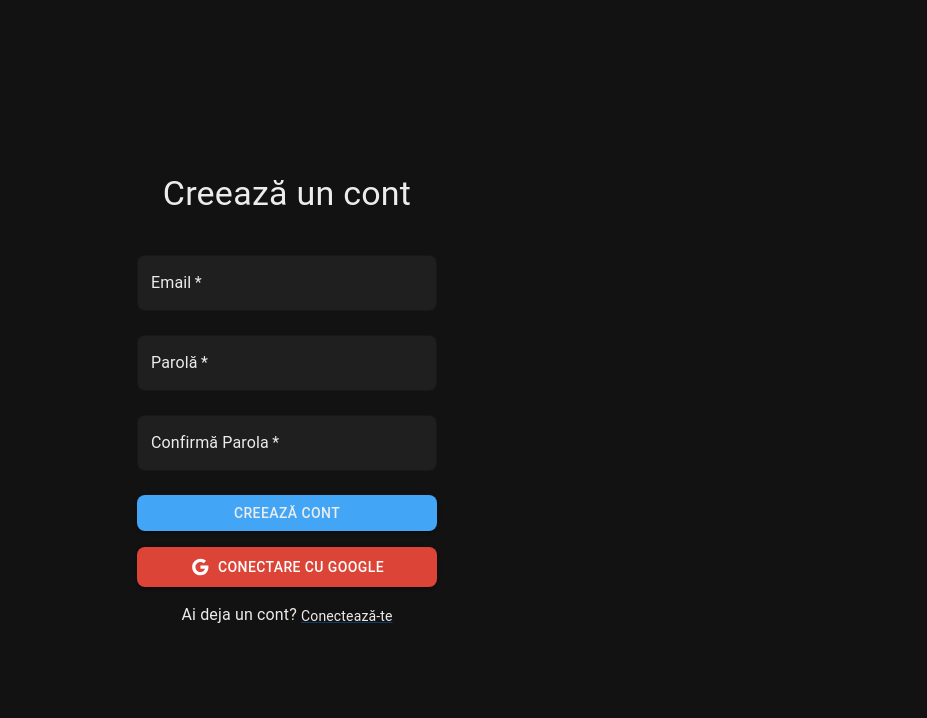
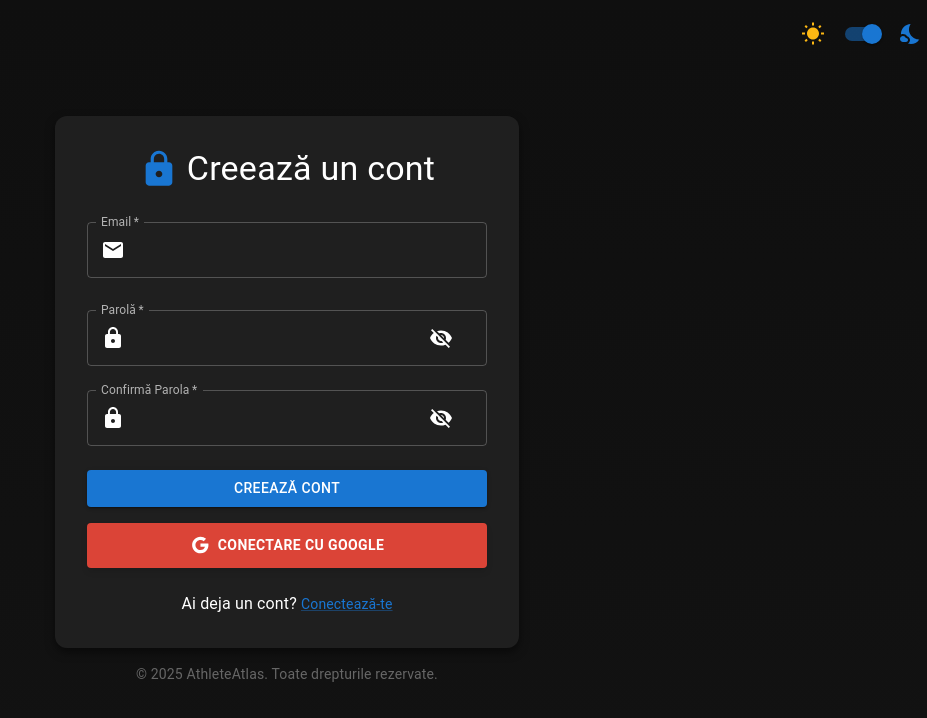
Before and after one commit to AndreiStolojan/athlete_atlas, a React (Create React App) app in the folder athlete-atlas/: page / in a window 1280 px wide. Shown: the top 718 px of the page, without its empty margins (353-1280 px from the left). Built offline with nearby package versions, Linux system fonts and the light colour scheme; no server answers.

Commit message:
frotend auth + theme change

```diff
--- a/athlete-atlas/src/components/Auth.jsx
+++ b/athlete-atlas/src/components/Auth.jsx
@@ -8,72 +8,28 @@ import {
     browserLocalPersistence,
     GoogleAuthProvider,
     signInWithPopup,
-    signInWithRedirect,
 } from "firebase/auth";
 import { useNavigate } from "react-router-dom";
 import {
     TextField,
     Button,
     Typography,
+    Switch,
+    InputAdornment,
     Box,
     Link,
+    Alert,
     createTheme,
     ThemeProvider,
+    FormControlLabel,
 } from "@mui/material";
+import WbSunnyIcon from "@mui/icons-material/WbSunny";
+import NightsStayIcon from "@mui/icons-material/NightsStay";
 import GoogleIcon from "@mui/icons-material/Google";
-
-// Tema globală Material-UI
-const theme = createTheme({
-    palette: {
-        background: {
-            default: "#121212",
-        },
-        text: {
-            primary: "#ECECEC",
-        },
-    },
-    components: {
-        MuiTextField: {
-            styleOverrides: {
-                root: {
-                    "& .MuiInputBase-root": {
-                        backgroundColor: "#1F1F1F",
-                        color: "#ECECEC",
-                        borderRadius: "8px",
-                        "&:hover": {
-                            borderColor: "#42A5F5",
-                        },
-                        "&.Mui-focused": {
-                            borderColor: "#42A5F5",
-                        },
-                    },
-                    "& .MuiInputLabel-root": {
-                        color: "#ECECEC",
-                    },
-                },
-            },
-        },
-        MuiButton: {
-            styleOverrides: {
-                root: {
-                    backgroundColor: "#42A5F5",
-                    color: "#ECECEC",
-                    borderRadius: "8px",
-                    "&:hover": {
-                        backgroundColor: "#64BDF5",
-                    },
-                },
-            },
-        },
-        MuiTypography: {
-            styleOverrides: {
-                root: {
-                    color: "#ECECEC",
-                },
-            },
-        },
-    },
-});
+import Visibility from "@mui/icons-material/Visibility";
+import VisibilityOff from "@mui/icons-material/VisibilityOff";
+import Lock from "@mui/icons-material/Lock";
+import Email from "@mui/icons-material/Email";
 
 const Auth = () => {
     const [email, setEmail] = useState("");
@@ -82,132 +38,231 @@ const Auth = () => {
     const [isRegistering, setIsRegistering] = useState(true);
     const [error, setError] = useState(null);
     const [success, setSuccess] = useState("");
+    const [showPassword, setShowPassword] = useState(false);
+    const [showConfirmPassword, setShowConfirmPassword] = useState(false);
+    const togglePasswordVisibility = () => {
+        setShowPassword(!showPassword);
+        setShowConfirmPassword(!showConfirmPassword);
+    };
+    const [isDarkMode, setIsDarkMode] = useState(true);
     const navigate = useNavigate();
 
-    // Funcția pentru conectarea cu Google
+    // Temele pentru moduri dark și light
+    const darkTheme = createTheme({
+        palette: {
+            mode: "dark",
+            background: {
+                default: "#121212",
+                paper: "#1E1E1E",
+            },
+            text: {
+                primary: "#FFFFFF",
+                secondary: "#B3B3B3",
+            },
+            primary: {
+                main: "#1976D2",
+            },
+            secondary: {
+                main: "#FFC107",
+            },
+            error: {
+                main: "#FF5252",
+            },
+            success: {
+                main: "#4CAF50",
+            },
+        },
+    });
+
+    const lightTheme = createTheme({
+        palette: {
+            mode: "light",
+            background: {
+                default: "#FFFFFF",
+                paper: "#F5F5F5",
+            },
+            text: {
+                primary: "#121212",
+                secondary: "#4F4F4F",
+            },
+            primary: {
+                main: "#1976D2",
+            },
+        },
+    });
+
+    const theme = isDarkMode ? darkTheme : lightTheme;
+
     const handleGoogleSignIn = async () => {
         setError(null);
         setSuccess("");
-
         try {
-            // Creăm instanța corectă a GoogleAuthProvider la începutul funcției
             const googleProvider = new GoogleAuthProvider();
-
-            // Setăm parametrii pentru forțarea selectorului de conturi
-            googleProvider.setCustomParameters({
-                prompt: "select_account",
-            });
-
-            // Asigurăm persistența autentificării
+            googleProvider.setCustomParameters({ prompt: "select_account" });
             await setPersistence(auth, browserLocalPersistence);
 
-            // Încercăm să realizăm conectarea prin popup
             const result = await signInWithPopup(auth, googleProvider);
-            const user = result.user;
+            if (!result.user) throw new Error("Conectarea Google a eșuat.");
 
-            if (!user) {
-                throw new Error("Conectarea Google a eșuat.");
-            }
-
-            // Dacă autentificarea reușește
             setSuccess("Te-ai conectat cu succes folosind contul Google!");
             navigate("/dashboard");
         } catch (err) {
-            console.error("Eroare la autentificare:", err);
-
-            if (err.code === "auth/popup-blocked") {
-                try {
-                    // Dacă pop-up-ul este blocat, fallback la signInWithRedirect
-                    const googleRedirectProvider = new GoogleAuthProvider();
-                    googleRedirectProvider.setCustomParameters({
-                        prompt: "select_account", // Setăm parametrii și aici
-                    });
-                    await signInWithRedirect(auth, googleRedirectProvider);
-                } catch (redirectError) {
-                    console.error("Eroare la fallback pentru redirect:", redirectError);
-                    setError(
-                        redirectError.message || "Autentificarea cu Google a eșuat complet."
-                    );
-                }
-            } else {
-                // Tratare alte erori
             setError(err.message || "Conectarea cu Google a eșuat.");
         }
-        }
+    };
+
+    // Declarăm un contor global pentru numărul de încercări
+    let attempts = 0;
+
+// Funcția de resetare a contorului
+    const resetAttempts = () => {
+        attempts = 0;
     };
 
     const handleSubmit = async (e) => {
         e.preventDefault();
-        setError(null);
-        setSuccess("");
+        setError(null); // Resetăm mesajele de eroare
+        setSuccess(""); // Resetăm mesajele de succes
 
         try {
+            // Blocăm dacă se depășește numărul de încercări
+            if (attempts >= 5) {
+                setError("Prea multe încercări nereușite. Vă rugăm să așteptați 30 de secunde înainte de a încerca din nou.");
+                return;
+            }
+
+            // Creștem numărul de încercări
+            attempts++;
+
             await setPersistence(auth, browserLocalPersistence);
 
             if (isRegistering) {
                 if (!email) throw new Error("Introduceți o adresă de email.");
-                if (password.length < 6)
-                    throw new Error("Parola trebuie să aibă cel puțin 6 caractere.");
-                if (password !== confirmPassword)
-                    throw new Error("Parolele nu coincid.");
+                if (password.length < 6) throw new Error("Parola trebuie să aibă cel puțin 6 caractere.");
+                if (password !== confirmPassword) throw new Error("Parolele nu coincid.");
 
-                const userCredential = await createUserWithEmailAndPassword(
-                    auth,
-                    email,
-                    password
-                );
-                const user = userCredential.user;
-
-                await sendEmailVerification(user);
-                setSuccess(`Contul a fost creat. Verifică email-ul ${email} pentru confirmare.`);
+                await createUserWithEmailAndPassword(auth, email, password);
+                setSuccess("Contul a fost creat cu succes! Verifică email-ul pentru confirmare.");
+                resetAttempts(); // Resetăm când operația reușește
             } else {
                 if (!email) throw new Error("Introduceți o adresă de email.");
                 if (!password) throw new Error("Introduceți o parolă.");
 
-                const userCredential = await signInWithEmailAndPassword(
-                    auth,
-                    email,
-                    password
-                );
-                const user = userCredential.user;
+                const userCredential = await signInWithEmailAndPassword(auth, email, password);
 
-                if (!user.emailVerified) {
+                // Verificăm dacă email-ul utilizatorului este confirmat
+                if (!userCredential.user.emailVerified) {
                     throw new Error("Email-ul nu este verificat. Verifică-ți inbox-ul.");
                 }
 
                 setSuccess("Autentificat cu succes!");
                 navigate("/dashboard");
+                resetAttempts(); // Resetăm când operația reușește
             }
-        } catch (err) {
-            console.error(err);
-            setError(err.message || "A apărut o eroare necunoscută.");
+        } catch (error) {
+            // Verificăm codurile de eroare Firebase și gestionăm mesajele corespunzătoare
+            if (error.code === "auth/too-many-requests") {
+                // Blocăm manual pentru 30 de secunde
+                setError("Prea multe încercări. Așteptați 30 de secunde și încercați din nou.");
+                setTimeout(() => resetAttempts(), 30000); // Resetăm după 30 de secunde
+            } else {
+                // Alte erori Firebase
+                switch (error.code) {
+                    case "auth/email-already-in-use":
+                        setError("Această adresă de email este deja folosită");
+                        break;
+                    case "auth/weak-password":
+                        setError("Parola este prea slabă. Te rugăm să alegi o parolă mai puternică.");
+                        break;
+                    case "auth/invalid-email":
+                        setError("Adresa de email este nevalidă. Verifică formatul.");
+                        break;
+                    case "auth/user-not-found":
+                        setError("Nu există niciun utilizator cu această adresă de email.");
+                        break;
+                    case "auth/wrong-password":
+                        setError("Parola introdusă este greșită. Încearcă din nou.");
+                        break;
+                    case "auth/network-request-failed":
+                        setError("Conexiunea la rețea a eșuat. Verificați conexiunea la internet.");
+                        break;
+                    case "auth/invalid-credential":
+                        setError("Parola sau emailul sunt gresite");
+                        break;
+                    case "auth/internal-error":
+                        setError("A apărut o eroare internă. Încercați din nou.");
+                        break;
+                    default:
+                        // Eroare necunoscută
+                        setError(error.message || "A apărut o eroare necunoscută.");
+                }
+            }
         }
     };
 
     return (
         <ThemeProvider theme={theme}>
             <Box
+                sx={{
+                    height: "100vh",
+                    background: isDarkMode
+                        ? "linear-gradient(to bottom, #0F0F0F, #121212)"
+                        : "linear-gradient(to bottom, #FFFFFF, #E8EAF6)",
+                    transition: "all 0.3s ease",
+                }}
+            >
+                <Box
                     display="flex"
                     flexDirection="column"
                     alignItems="center"
                     justifyContent="center"
-                height="100vh"
-                bgcolor="#121212"
+                    height="100%"
                 >
-                <Typography variant="h4" mb={3}>
+                    {/* Schimbarea temei cu soare în stânga și lună în dreapta */}
+                    <Box sx={{ position: "absolute", top: 15, right: 15 }}>
+                        <FormControlLabel
+label={
+    <Box display="flex" alignItems="center" gap={1}>
+        <WbSunnyIcon sx={{ color: isDarkMode ? "#FDB813" : "#FFC107" }} />
+        <Switch
+            checked={isDarkMode}
+            onChange={() => setIsDarkMode(!isDarkMode)}
+            color="primary"
+        />
+        <NightsStayIcon sx={{ color: isDarkMode ? "#1976D2" : "#3F51B5" }} />
+    </Box>
+}
+control={<span />}
+                            sx={{
+                                color: theme.palette.text.primary,
+                                "& .MuiTypography-root": { fontSize: "0.9rem" },
+                            }}
+                            labelPlacement="start"
+                        />
+                    </Box>
+
+                    <Box
+                        sx={{
+                            p: 4,
+                            borderRadius: "12px",
+                            boxShadow: isDarkMode
+                                ? "0px 4px 10px rgba(0, 0, 0, 0.5)"
+                                : "0px 4px 10px rgba(0, 0, 0, 0.1)",
+                            backgroundColor: isDarkMode ? "#1F1F1F" : "#FFFFFF",
+                            width: "400px",
+                        }}
+                    >
+                        <Box display="flex" alignItems="center" justifyContent="center" mb={2}>
+                            <Lock sx={{ fontSize: 40, color: isDarkMode ? "#1976D2" : "#4285F4" }} />
+                            <Typography variant="h4" ml={1} sx={{ color: theme.palette.text.primary }}>
                                 {isRegistering ? "Creează un cont" : "Conectează-te"}
                             </Typography>
-                {error && (
-                    <Typography sx={{ color: "#f44336" }} variant="body1" mb={2}>
-                        {error}
-                    </Typography>
-                )}
-                {success && (
-                    <Typography sx={{ color: "#4caf50" }} variant="body1" mb={2}>
-                        {success}
-                    </Typography>
-                )}
-                <Box component="form" onSubmit={handleSubmit} sx={{ width: "300px" }}>
+                        </Box>
+
+                        {error && <Alert severity="error" sx={{ mb: 2 }}>{error}</Alert>}
+                        {success && <Alert severity="success" sx={{ mb: 2 }}>{success}</Alert>}
+
+                        <Box component="form" onSubmit={handleSubmit}>
                             <TextField
                                 label="Email"
                                 fullWidth
@@ -215,56 +270,122 @@ const Auth = () => {
                                 value={email}
                                 onChange={(e) => setEmail(e.target.value)}
                                 required
+                                sx={{ mb: 2 }}
+                                InputProps={{
+                                    startAdornment: (
+                                        <InputAdornment position="start">
+                                            <Email sx={{ color: theme.palette.text.primary }} />
+                                        </InputAdornment>
+                                    ),
+                                }}
                             />
+
                             <TextField
                                 label="Parolă"
-                        type="password"
+                                type={showPassword ? "text" : "password"}
                                 fullWidth
                                 margin="normal"
                                 value={password}
                                 onChange={(e) => setPassword(e.target.value)}
                                 required
+                                InputProps={{
+                                    startAdornment: (
+                                        <InputAdornment position="start">
+                                            <Lock sx={{ color: theme.palette.text.primary }} />
+                                        </InputAdornment>
+                                    ),
+                                    endAdornment: (
+                                        <InputAdornment position="end">
+                                            <Button
+                                                onClick={togglePasswordVisibility}
+                                                sx={{ color: theme.palette.text.primary, marginLeft: 2 }}
+                                            >
+                                                {showPassword ? <Visibility /> : <VisibilityOff />}
+                                            </Button>
+                                        </InputAdornment>
+                                    ),
+                                }}
                             />
+
                             {isRegistering && (
                                 <TextField
                                     label="Confirmă Parola"
-                            type="password"
+                                    type={showConfirmPassword ? "text" : "password"}
                                     fullWidth
                                     margin="normal"
                                     value={confirmPassword}
                                     onChange={(e) => setConfirmPassword(e.target.value)}
                                     required
+                                    InputProps={{
+                                        startAdornment: (
+                                            <InputAdornment position="start">
+                                                <Lock sx={{ color: theme.palette.text.primary }} />
+                                            </InputAdornment>
+                                        ),
+                                        endAdornment: (
+                                            <Button
+                                                onClick={togglePasswordVisibility}
+                                                sx={{ color: theme.palette.text.primary, ml: 2 }}
+                                            >
+                                                {showConfirmPassword ? <Visibility /> : <VisibilityOff />}
+                                            </Button>
+                                        ),
+                                    }}
                                 />
                             )}
-                    <Button type="submit" variant="contained" fullWidth sx={{ mt: 2 }}>
+
+                            <Button
+                                type="submit"
+                                variant="contained"
+                                fullWidth
+                                sx={{
+                                    mt: 2,
+                                    backgroundColor: isDarkMode ? "#1976D2" : "#4285F4",
+                                    "&:hover": { backgroundColor: isDarkMode ? "#105A93" : "#3075E0" },
+                                }}
+                            >
                                 {isRegistering ? "Creează cont" : "Conectează-te"}
                             </Button>
                         </Box>
+
                         <Button
                             onClick={handleGoogleSignIn}
                             variant="contained"
                             sx={{
                                 mt: 2,
-                        height: 40,
                                 backgroundColor: "#DB4437",
                                 color: "#FFF",
-                        width: "300px",
+                                boxShadow: "0px 4px 6px rgba(0, 0, 0, 0.1)",
                                 "&:hover": { backgroundColor: "#E57373" },
+                                width: "100%",
+                                height: "45px",
+                                fontWeight: "bold",
                             }}
                         >
                             <GoogleIcon sx={{ fontSize: 20, mr: 1 }} />
                             Conectare cu Google
                         </Button>
-                <Typography mt={2}>
+
+                        <Typography mt={3} textAlign="center" sx={{ color: theme.palette.text.primary }}>
                             {isRegistering ? "Ai deja un cont?" : "Nu ai cont?"}{" "}
                             <Link
                                 component="button"
                                 variant="body2"
-                        onClick={() => setIsRegistering((prev) => !prev)}
+                                onClick={() => setIsRegistering(!isRegistering)}
+                                sx={{ color: theme.palette.primary.main }}
                             >
                                 {isRegistering ? "Conectează-te" : "Creează cont"}
                             </Link>
                         </Typography>
+                    </Box>
+
+                    <Typography
+                        variant="body2"
+                        sx={{ mt: 2, color: isDarkMode ? "#666" : "#888", textAlign: "center" }}
+                    >
+                        © {new Date().getFullYear()} AthleteAtlas. Toate drepturile rezervate.
+                    </Typography>
+                </Box>
             </Box>
         </ThemeProvider>
     );
```
Lines whose indentation alone changed are shown as unchanged.
